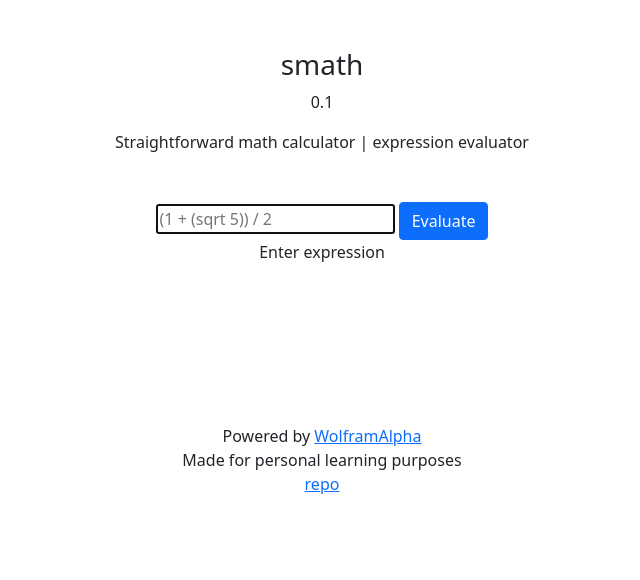
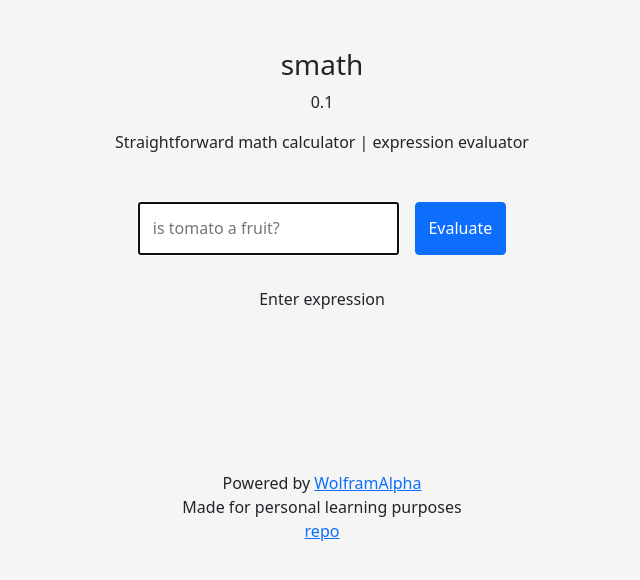
Before and after one commit to henockt/smath, a Flask app: page / in a window 1280 px wide. Shown: the top 580 px of the page, without its empty margins (318-958 px from the left). Run offline with Flask 2, Linux system fonts and the light colour scheme; parts of the project's set-up code (start-up, migrations or seed data) failed here and were passed over.

Commit message:
improved UI

```diff
--- a/app.py
+++ b/app.py
@@ -2,17 +2,20 @@ from flask import Flask, jsonify, request, render_template
 import requests
 import urllib.parse as up
 import os
+import random
 
 app = Flask(__name__)
 
 """
-   SET YOUR WOLFRAMID FIRST AS ENV
+   SET YOUR WOLFRAMID FIRST AS ENVIRONMENT VARIABLE
 """
 wolframID = os.getenv("WOLFRAM_ALPHA")
 
 # Check for wolfram id
 if wolframID == None:
-    raise Exception("Wolfram ID not set")
+     raise Exception("Wolfram ID not set")
+
+examples = ["(1 + sqrt 5) / 2", "phi", "is tomato a fruit?", "anything...", "universe"]
 
 # API route
 # Asks api.wolframalpha.com and returns result in JSON format
@@ -34,7 +37,7 @@ def api():
 # Renders a page that requests the /api route
 @app.route('/')
 def home():
-    return render_template("home.html", message="{{ message }}") # Fixes jinja2 replacement of message for Vue.js
+    return render_template("home.html", example=examples[random.randint(0, len(examples) - 1)]) # Fixes jinja2 replacement of message for Vue.js
 
 # Handle 404
 @app.errorhandler(404)
--- a/static/main.js
+++ b/static/main.js
@@ -1,9 +1,19 @@
-var app = new Vue({
-    el: "#output",
-    data: {
-      message: "Enter expression"
-    }
-  })
+$(function() {
+    $("#output").html("{{ message }}");
+    initialize();
+});
+
+var app;
+// initialize Vue
+function initialize() {
+    app = new Vue({
+        el: "#output",
+        data: {
+            message: "Enter expression"
+        }
+    })
+}
+
 
 // make API call
 function calc() {
--- a/static/styles.css
+++ b/static/styles.css
@@ -1,3 +1,30 @@
+body {
+    background-color: whitesmoke;
+}
+
+html {
+    background-color: whitesmoke;
+}
+
 .mt-10 {
     margin-top: 10rem;
 }
+
+#output {
+    margin-top: 2rem;
+    width: 80% !important;
+}
+
+#exp {
+    padding: 0.8rem;
+    margin-right: 1rem;
+}
+
+button {
+    padding: 0.8rem !important;
+}
+
+#input {
+    display: flex;
+    justify-content: center;
+}
--- a/templates/home.html
+++ b/templates/home.html
@@ -13,10 +13,11 @@
         <p>Straightforward math calculator | expression evaluator </p>
     </div>
     <div id="app" class="container text-center mt-5">
-        <input id="exp" type="text" autofocus placeholder="(1 + (sqrt 5)) / 2" onkeypress="handle(event)"/>
-        <button type="button" class="btn btn-primary" onclick="calc()">Evaluate</button>
-        <div id="output" class="container">
-            {{ message }}
+        <div id="input" class="container text-center">
+            <input id="exp" type="text" autofocus placeholder="{{ example }}" onkeypress="handle(event)"/>
+            <button type="button" class="btn btn-primary" onclick="calc()">Evaluate</button>
+        </div>
+        <div id="output" class="container-fluid">
         </div>
     </div>
     <div class="text-center container mt-10">
```
